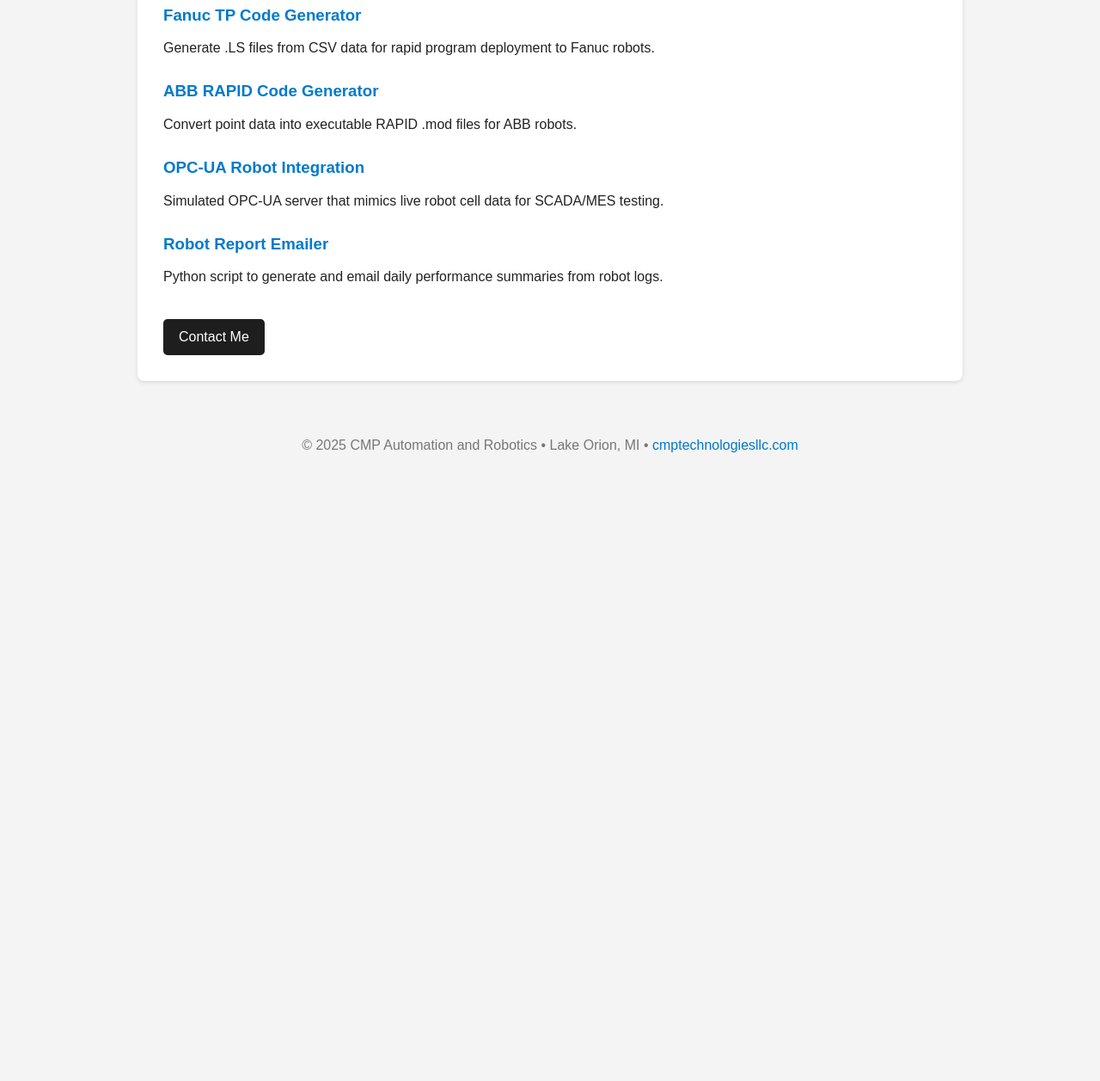
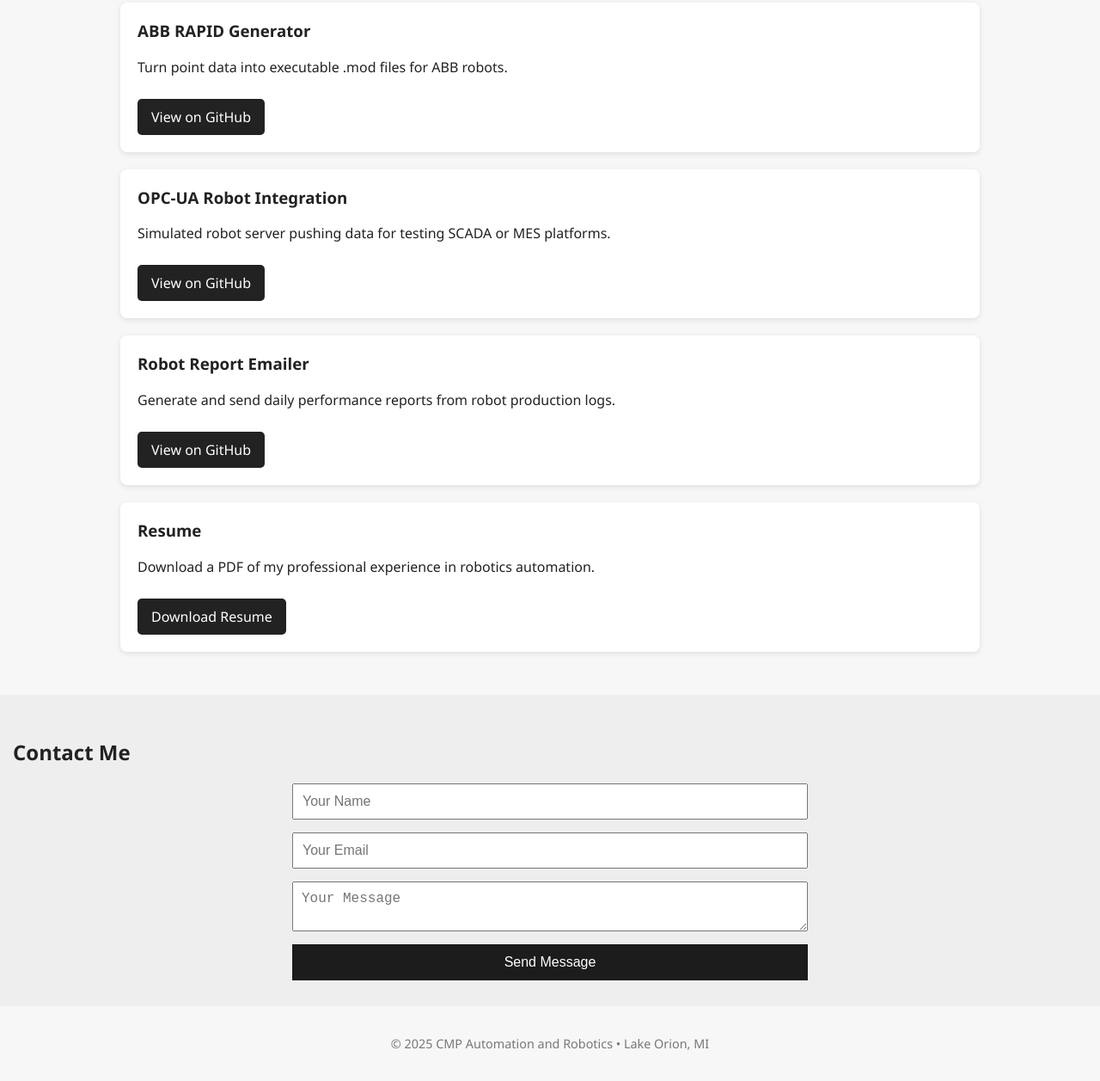
Before and after one commit to cmptechllc/cmptechllc.github.io, a plain HTML site: page index.html in a window 1280 px wide. Shown: the part 503-1760 px from the top of the page at 86% size. Before the commit the page ends 1066 px from the top, so only its background shows below. Drawn offline with Linux system fonts and the light colour scheme.

Commit message:
Add files via upload

```diff
--- /dev/null
+++ b/assets/style.css
@@ -0,0 +1,77 @@
+
+body {
+  font-family: 'Segoe UI', sans-serif;
+  background: #f7f7f7;
+  margin: 0;
+  color: #222;
+}
+header {
+  background: #1c1c1c;
+  color: #fff;
+  text-align: center;
+  padding: 30px 10px;
+}
+.logo {
+  max-width: 120px;
+  margin-bottom: 10px;
+}
+.tagline {
+  font-size: 1.1rem;
+  color: #ccc;
+}
+.projects {
+  max-width: 1000px;
+  margin: auto;
+  padding: 30px 15px;
+}
+.card {
+  background: #fff;
+  padding: 20px;
+  border-radius: 8px;
+  margin-bottom: 20px;
+  box-shadow: 0 2px 6px rgba(0,0,0,0.1);
+}
+.card h3 {
+  margin-top: 0;
+}
+.card a {
+  display: inline-block;
+  margin-top: 10px;
+  color: #fff;
+  background: #222;
+  padding: 10px 16px;
+  border-radius: 5px;
+  text-decoration: none;
+}
+.card a:hover {
+  background: #444;
+}
+.contact {
+  background: #eee;
+  padding: 30px 15px;
+}
+.contact form {
+  max-width: 600px;
+  margin: auto;
+  display: flex;
+  flex-direction: column;
+}
+.contact input, .contact textarea {
+  margin-bottom: 15px;
+  padding: 10px;
+  font-size: 1rem;
+}
+.contact button {
+  padding: 12px;
+  font-size: 1rem;
+  background: #1c1c1c;
+  color: white;
+  border: none;
+  cursor: pointer;
+}
+footer {
+  text-align: center;
+  padding: 20px;
+  font-size: 0.9rem;
+  color: #777;
+}
--- a/index.html
+++ b/index.html
@@ -5,56 +5,61 @@
   <meta charset="UTF-8" />
   <meta name="viewport" content="width=device-width, initial-scale=1.0"/>
   <title>CMP Automation and Robotics</title>
-  <style>
-    body { font-family: Arial, sans-serif; background: #f4f4f4; margin: 0; color: #222; }
-    header { background: #1e1e1e; color: white; padding: 30px; text-align: center; }
-    section { max-width: 900px; margin: auto; padding: 30px; background: white; margin-top: 20px; border-radius: 8px; box-shadow: 0 2px 5px rgba(0,0,0,0.1); }
-    h1, h2 { color: #333; }
-    .project { margin-bottom: 30px; }
-    a { color: #007acc; text-decoration: none; }
-    a.btn { display: inline-block; margin-top: 10px; padding: 12px 18px; background: #1e1e1e; color: white; border-radius: 5px; text-decoration: none; }
-    footer { text-align: center; padding: 20px; margin-top: 30px; color: #777; }
-  </style>
+  <link rel="stylesheet" href="assets/style.css">
 </head>
 <body>
   <header>
+    <img src="assets/logo.png" alt="CMP Automation and Robotics Logo" class="logo"/>
     <h1>CMP Automation and Robotics</h1>
-    <p>Fanuc & ABB Programming • Python Automation • SCADA Integration</p>
+    <p class="tagline">Fanuc & ABB Programming • Python Automation • SCADA Integration</p>
   </header>
 
-  <section>
-    <h2>About</h2>
-    <p>Michael Paselk brings over 30 years of experience in robotics integration, specializing in Fanuc and ABB robot programming, automation tooling, and industrial data integration using Python. This portfolio features freelance-ready tools and projects for real-world automation challenges.</p>
+  <section class="projects">
+    <h2>Featured Tools & Projects</h2>
+
+    <div class="card">
+      <h3>Fanuc TP Code Generator</h3>
+      <p>Automatically generate .LS files from CSV data for rapid program deployment.</p>
+      <a href="https://github.com/cmptechllc/cmp-automation-robotics/tree/main/fanuc-tp-generator" target="_blank">View on GitHub</a>
+    </div>
+
+    <div class="card">
+      <h3>ABB RAPID Generator</h3>
+      <p>Turn point data into executable .mod files for ABB robots.</p>
+      <a href="https://github.com/cmptechllc/cmp-automation-robotics/tree/main/abb-rapid-generator" target="_blank">View on GitHub</a>
+    </div>
+
+    <div class="card">
+      <h3>OPC-UA Robot Integration</h3>
+      <p>Simulated robot server pushing data for testing SCADA or MES platforms.</p>
+      <a href="https://github.com/cmptechllc/cmp-automation-robotics/tree/main/opcua-integration-demo" target="_blank">View on GitHub</a>
+    </div>
+
+    <div class="card">
+      <h3>Robot Report Emailer</h3>
+      <p>Generate and send daily performance reports from robot production logs.</p>
+      <a href="https://github.com/cmptechllc/cmp-automation-robotics/tree/main/robot-report-emailer" target="_blank">View on GitHub</a>
+    </div>
+
+    <div class="card resume">
+      <h3>Resume</h3>
+      <p>Download a PDF of my professional experience in robotics automation.</p>
+      <a href="assets/Michael_Paselk_Resume.pdf" target="_blank">Download Resume</a>
+    </div>
   </section>
 
-  <section>
-    <h2>Featured Projects</h2>
-
-    <div class="project">
-      <h3><a href="https://github.com/cmptechllc/cmp-automation-robotics/tree/main/fanuc-tp-generator" target="_blank">Fanuc TP Code Generator</a></h3>
-      <p>Generate .LS files from CSV data for rapid program deployment to Fanuc robots.</p>
-    </div>
-
-    <div class="project">
-      <h3><a href="https://github.com/cmptechllc/cmp-automation-robotics/tree/main/abb-rapid-generator" target="_blank">ABB RAPID Code Generator</a></h3>
-      <p>Convert point data into executable RAPID .mod files for ABB robots.</p>
-    </div>
-
-    <div class="project">
-      <h3><a href="https://github.com/cmptechllc/cmp-automation-robotics/tree/main/opcua-integration-demo" target="_blank">OPC-UA Robot Integration</a></h3>
-      <p>Simulated OPC-UA server that mimics live robot cell data for SCADA/MES testing.</p>
-    </div>
-
-    <div class="project">
-      <h3><a href="https://github.com/cmptechllc/cmp-automation-robotics/tree/main/robot-report-emailer" target="_blank">Robot Report Emailer</a></h3>
-      <p>Python script to generate and email daily performance summaries from robot logs.</p>
-    </div>
-
-    <a class="btn" href="mailto:mike@cmptechnologiesllc.com">Contact Me</a>
+  <section class="contact">
+    <h2>Contact Me</h2>
+    <form action="https://formspree.io/f/mnqewqzd" method="POST">
+      <input type="text" name="name" placeholder="Your Name" required />
+      <input type="email" name="_replyto" placeholder="Your Email" required />
+      <textarea name="message" placeholder="Your Message" required></textarea>
+      <button type="submit">Send Message</button>
+    </form>
   </section>
 
   <footer>
-    <p>&copy; 2025 CMP Automation and Robotics • Lake Orion, MI • <a href="https://cmptechnologiesllc.com" target="_blank">cmptechnologiesllc.com</a></p>
+    <p>&copy; 2025 CMP Automation and Robotics • Lake Orion, MI</p>
   </footer>
 </body>
 </html>
```
Also changed, not shown: assets/logo.png (added), 1 other file.
